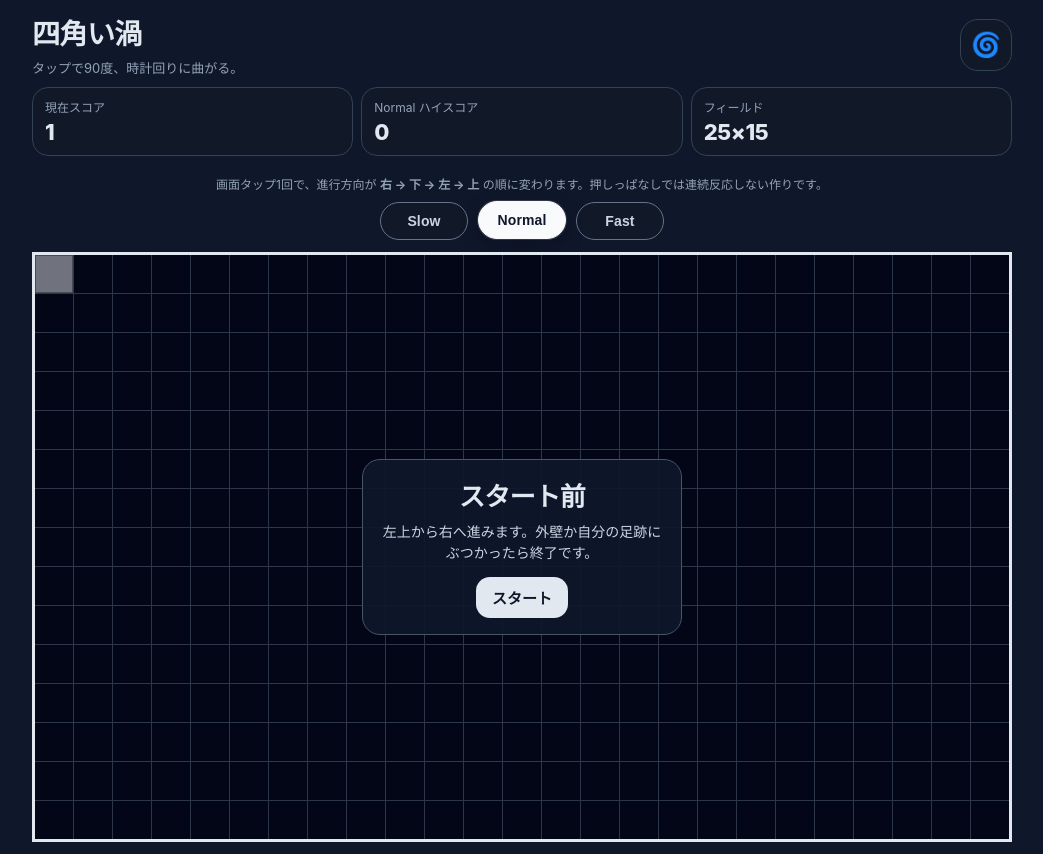
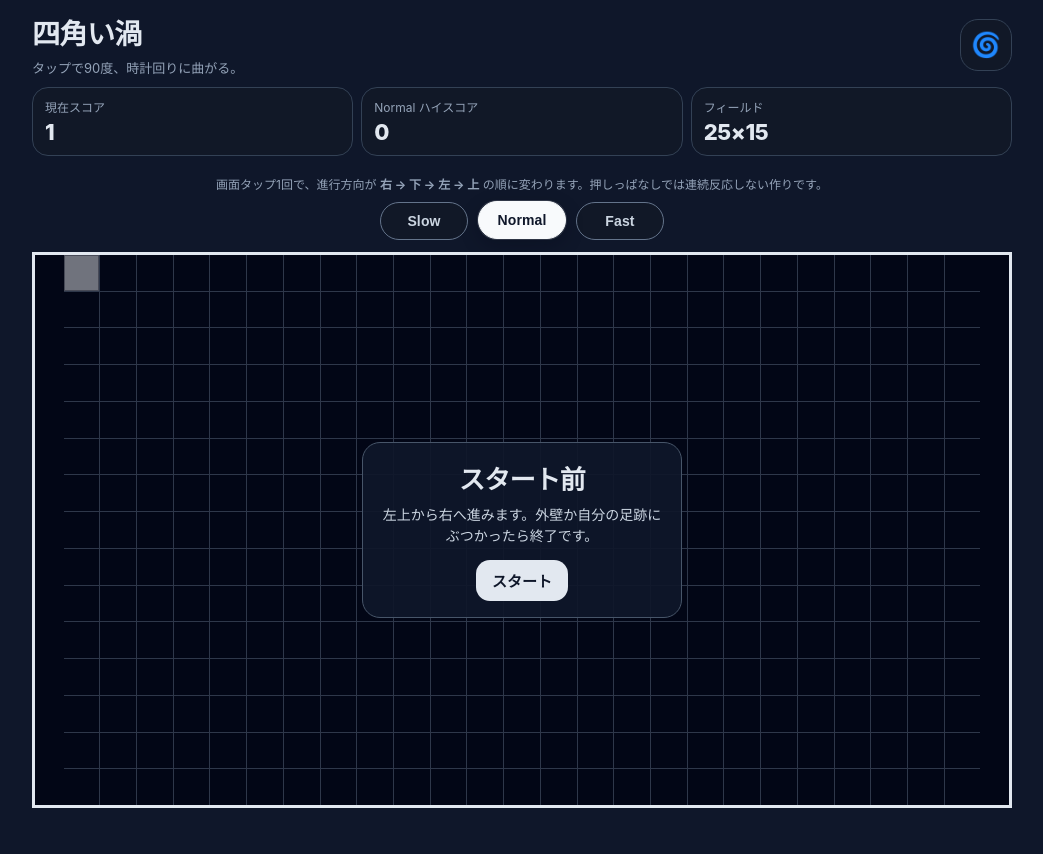
Before and after one commit to tatsunosuke195/square-spiral, a React (Vite) app: page / in a window 1280 px wide. Shown: the whole page, without its empty margins (118-1161 px from the left). After the commit the page ends 820 px from the top, so only its background shows below. Built offline with nearby package versions, Linux system fonts and the light colour scheme.

Commit message:
update mobile UI and overlay buttons

```diff
--- a/src/App.tsx
+++ b/src/App.tsx
@@ -1,3 +1,4 @@
+
 import React, { useEffect, useMemo, useRef, useState } from "react";
 
 const COLS = 25;
@@ -159,6 +160,8 @@ const styles = {
   boardAspect: {
     aspectRatio: `${COLS} / ${ROWS}`,
     width: "100%",
+    maxWidth: "100%",
+    margin: "0 auto",
   } as React.CSSProperties,
   boardGrid: {
     display: "grid",
@@ -450,7 +453,14 @@ export default function App() {
         )}
 
         <div style={styles.boardWrap} onPointerDown={rotateDirection}>
-          <div style={styles.boardAspect}>
+          <div
+            style={{
+              ...styles.boardAspect,
+              width: isLandscape
+                ? "min(100%, calc((100dvh - 250px) * 25 / 15))"
+                : "100%",
+            }}
+          >
             <div style={styles.boardGrid}>{cells}</div>
           </div>
 
```
